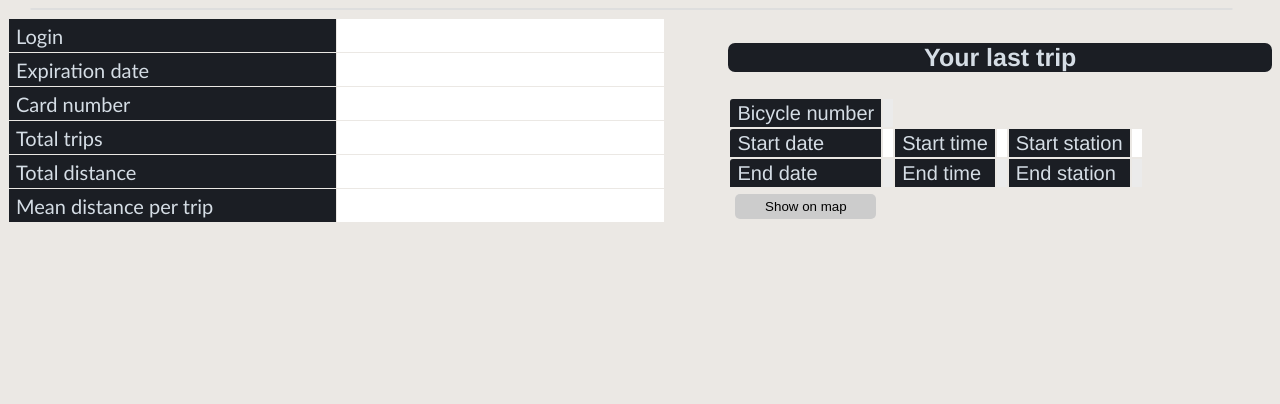
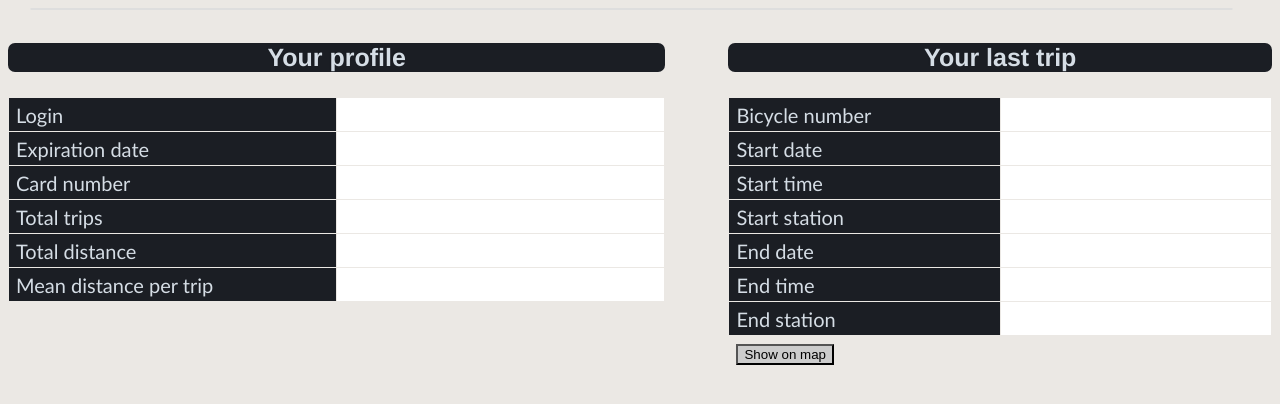
Before and after one commit to brochape/Villo-database, a Flask app: template src/templates/home.html in a window 1280 px wide. Shown: the top 404 px of the page. Run offline with Flask 2, Linux system fonts and the light colour scheme; the template is opened without the code that fills it, so the values that code supplies are empty.

Commit message:
[fix] css

```diff
--- a/src/static/style.css
+++ b/src/static/style.css
@@ -55,7 +55,7 @@ nav > ul > li:hover > a > .caret {
 }
 
 /* table */
-#onlyonerow {
+.onlyonerow {
     font-family: "Trebuchet MS", Arial, Helvetica, sans-serif;
     border-collapse: collapse;
     width:100%;
@@ -67,7 +67,7 @@ nav > ul > li:hover > a > .caret {
     text-align:left;
 }
 
-#onlyonerow td, #onlyonerow th {
+.onlyonerow td, .onlyonerow th {
     font-size: 1em;
     border: 1px solid #EBE8E4;
     padding: 3px 7px 2px 7px;
@@ -76,7 +76,7 @@ nav > ul > li:hover > a > .caret {
     min-width: 50%;
 }
 
-#onlyonerow th {
+.onlyonerow th {
     font-size: 1.1em;
     text-align: left;
     padding-top: 5px;
@@ -87,7 +87,7 @@ nav > ul > li:hover > a > .caret {
   font-weight: 100;
 }
 
-#onlyonerow tr.alt td {
+.onlyonerow tr.alt td {
     color: #000000;
     background-color: #EAF2D3;
 }
@@ -119,7 +119,7 @@ nav > ul > li:hover > a > .caret {
 
 }
 
-#login input[type=submit], #register input[type=submit],#lotsofdata input[type=submit]{
+#login input[type=submit], #register input[type=submit],.lotsofdata input[type=submit]{
 	padding:5px 15px;
 	border:0 none;
 	cursor:pointer;
@@ -139,7 +139,7 @@ nav > ul > li:hover > a > .caret {
 }
 
 
-table.center{
+table.lotsofdata{
     margin-left:auto;
     margin-right:auto;
 }
@@ -177,7 +177,7 @@ div.table-title {
 }
 
 
-#lotsofdata th {
+.lotsofdata th {
   color:#D5DDE5;
   background:#1b1e24;
   font-size:20px;
@@ -188,16 +188,16 @@ div.table-title {
   vertical-align:middle;
 }
 
-#lotsofdata th:first-child {
+.lotsofdata th:first-child {
   border-top-left-radius:3px;
 }
 
-#lotsofdata th:last-child {
+.lotsofdata th:last-child {
   border-top-right-radius:3px;
   border-right:none;
 }
 
-#lotsofdata tr {
+.lotsofdata tr {
   border-top: 1px solid #C1C3D1;
   border-bottom-: 1px solid #C1C3D1;
   color:#666B85;
@@ -206,27 +206,27 @@ div.table-title {
   text-shadow: 0 1px 1px rgba(256, 256, 256, 0.1);
 }
 
-#lotsofdata tr:first-child {
+.lotsofdata tr:first-child {
   border-top:none;
 }
 
-#lotsofdata tr:last-child {
+.lotsofdata tr:last-child {
   border-bottom:none;
 }
 
-#lotsofdata tr:nth-child(odd) td {
+.lotsofdata tr:nth-child(odd) td {
   background:#EBEBEB;
 }
 
-#lotsofdata tr:last-child td:first-child {
+.lotsofdata tr:last-child td:first-child {
   border-bottom-left-radius:3px;
 }
 
-#lotsofdata tr:last-child td:last-child {
+.lotsofdata tr:last-child td:last-child {
   border-bottom-right-radius:3px;
 }
 
-#lotsofdata td {
+.lotsofdata td {
   background:#FFFFFF;
   padding:5px;
   text-align:left;
@@ -301,7 +301,7 @@ div.table-title {
   text-align: center;
 }
 
-#right h3{
+#container h3{
   color:#D5DDE5;
   background:#1b1e24;
   font-size: 25px;
--- a/src/templates/bicycle.html
+++ b/src/templates/bicycle.html
@@ -1,7 +1,7 @@
 {% extends "base.html" %}
 {% block title %}Bicycle{% endblock title %}
 {% block content %}
-<table class=".center" id="onlyonerow">
+<table class="onlyonerow">
 	<tr>
 		<th>Service date</th>
 		<td>{{ bicycle["servicedate"] }}</td>
--- a/src/templates/bicycles_admin.html
+++ b/src/templates/bicycles_admin.html
@@ -1,7 +1,7 @@
 {% extends "base.html" %}
 {% block title %}Bicycle{% endblock title %}
 {% block content %}
-<table class="center" id="lotsofdata">
+<table class="lotsofdata">
     <tr>
         <th>Bicycle number</th>
         <th>Service Date</th>
--- a/src/templates/billing.html
+++ b/src/templates/billing.html
@@ -2,7 +2,7 @@
 {% block title %}Billing{% endblock title%}
 {% block content %}
 {% if data is defined %}
-<table class="center" id="onlyonerow">
+<table class="onlyonerow">
 	<tr>
 		<td></td>
 		<th>Subscribers</th>
--- a/src/templates/gmap.html
+++ b/src/templates/gmap.html
@@ -72,7 +72,7 @@
 </script>
 <div id="container">
   <div id="leftmap">
-    <table id="onlyonerow">
+    <table class="onlyonerow">
       <tr>
         <th>Name</th><td id="name"></td>
       </tr>
--- a/src/templates/home.html
+++ b/src/templates/home.html
@@ -3,7 +3,8 @@
 {% block content %}
 <div id="container">
     <div id="left">
-        <table id="onlyonerow">
+        <h3>Your profile</h3>
+        <table class="onlyonerow">
             <tr><th>Login</th><td>{{ user["userID"] }}</td></tr>
             <tr><th>Expiration date</th>
                 <td>{{ user["expiryDate"] }}</td>
@@ -50,7 +51,7 @@
     </div>
     <div id="right">
         <h3>Your last trip</h3>
-        <table id="lotsofdata">
+        <table class="onlyonerow">
             <tr>
                 <th>Bicycle number</th>
                 <td><a href="/bicycle?id={{ last_trip["bicycle"] }}">{{ last_trip["bicycle"] }}</a></td>
@@ -58,16 +59,24 @@
             <tr>
                 <th>Start date</th>
                 <td>{{ last_trip["startDate"] }}</td>
+            </tr>
+            <tr>
                 <th>Start time</th>
                 <td>{{ last_trip["startTime"] }}</td>
+            </tr>
+            <tr>
                 <th>Start station</th>
                 <td>{{ last_trip["start"] }}</td>
             </tr>
             <tr>
                 <th>End date</th>
                 <td>{{ last_trip["endingDate"] }}</td>
+            </tr>
+            <tr>
                 <th>End time</th>
                 <td>{{ last_trip["endingTime"] }}</td>
+            </tr>
+            <tr>
                 <th>End station</th>
                 <td>{{ last_trip["ending"] }}</td>
             </tr>
--- a/src/templates/stats.html
+++ b/src/templates/stats.html
@@ -1,7 +1,7 @@
 {% extends "base.html" %}
 {% block title %}Stats{% endblock title %}
 {% block content %}
-<table class="center" id="onlyonerow">
+<table class="onlyonerow">
     <tr>
         <th>Total distance</th>
         <td>{{ stats["total_distance"] }}</td>
--- a/src/templates/trips.html
+++ b/src/templates/trips.html
@@ -1,7 +1,7 @@
 {% extends "base.html" %}
 {% block title %}My trips{% endblock title %}
 {% block content %}
-<table class="center" id="lotsofdata">
+<table class="lotsofdata">
 	<tr>
 		<th>Bicycle number</th>
 		<th>Start date</th>
--- a/src/templates/users.html
+++ b/src/templates/users.html
@@ -1,7 +1,7 @@
 {% extends "base.html" %}
 {% block title %}My trips{% endblock title %}
 {% block content %}
-<table class="center" id="lotsofdata">
+<table class="lotsofdata">
     <tr>
         <th>User ID</th>
         <th>Last name</th>
```
